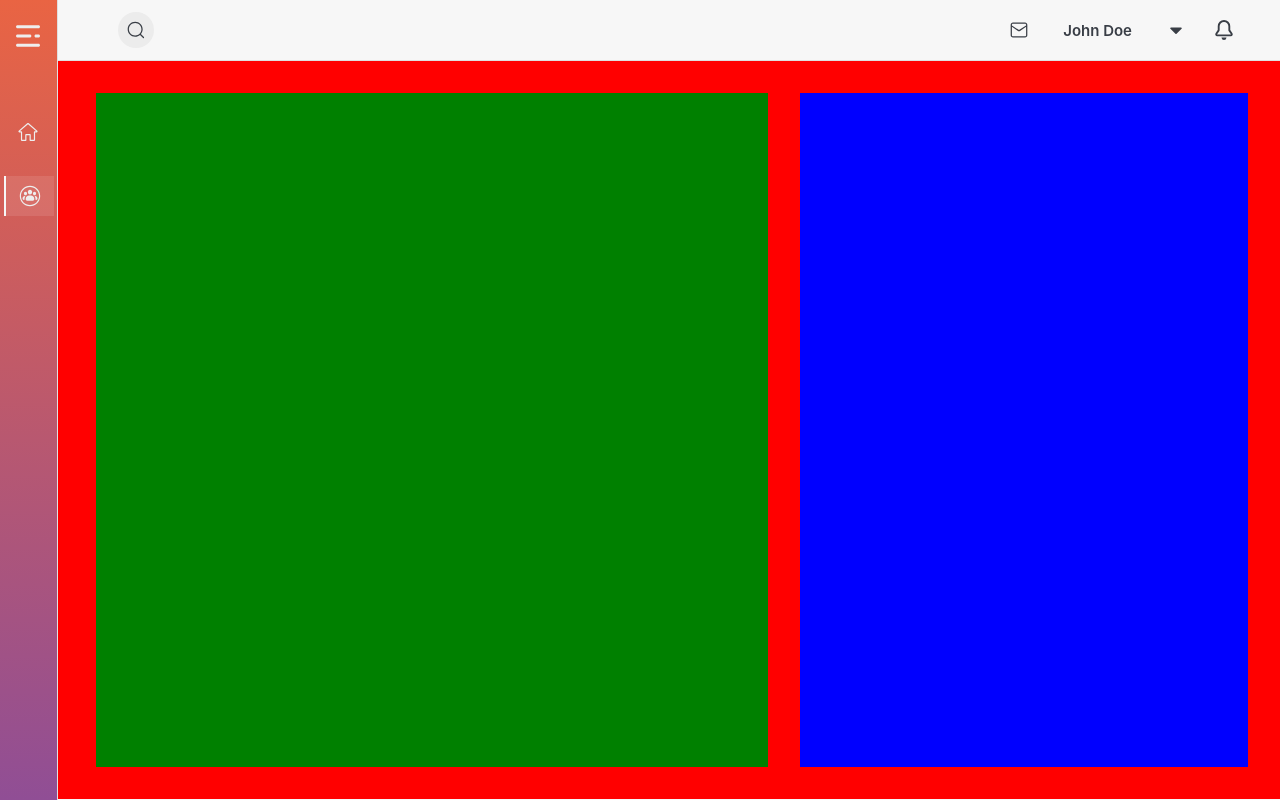
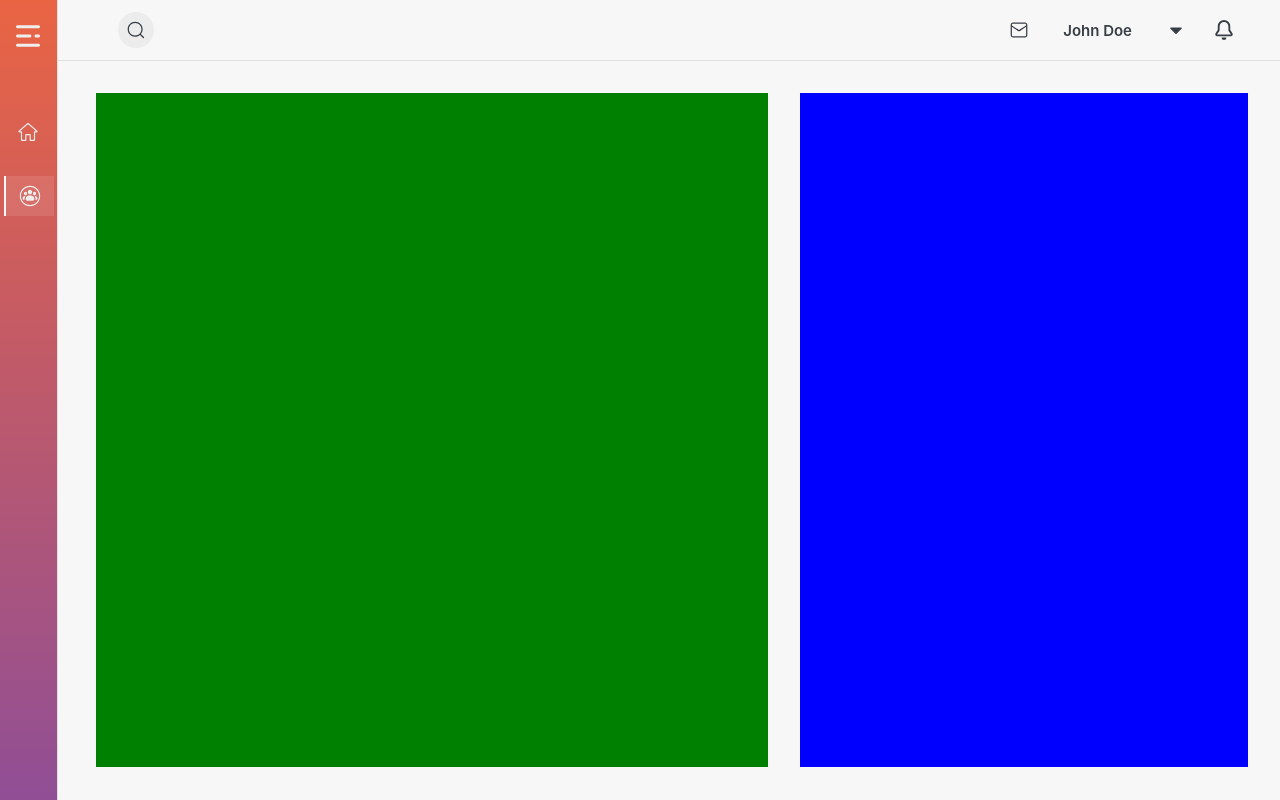
Before and after one commit to Sangeethshiv36/fe-task, a React (Create React App) app: page / in a window 1280 px wide. Built offline with nearby package versions, Linux system fonts and the light colour scheme.

Commit message:
minimal stuff

```diff
--- a/src/index.css
+++ b/src/index.css
@@ -258,7 +258,7 @@ a {
   flex-direction: row;
   height: calc(100vh - 62px);
   justify-content: space-evenly;
-  background-color: red;
+  background-color: var(--bg);
 }
 
 .contacts-list {
```
